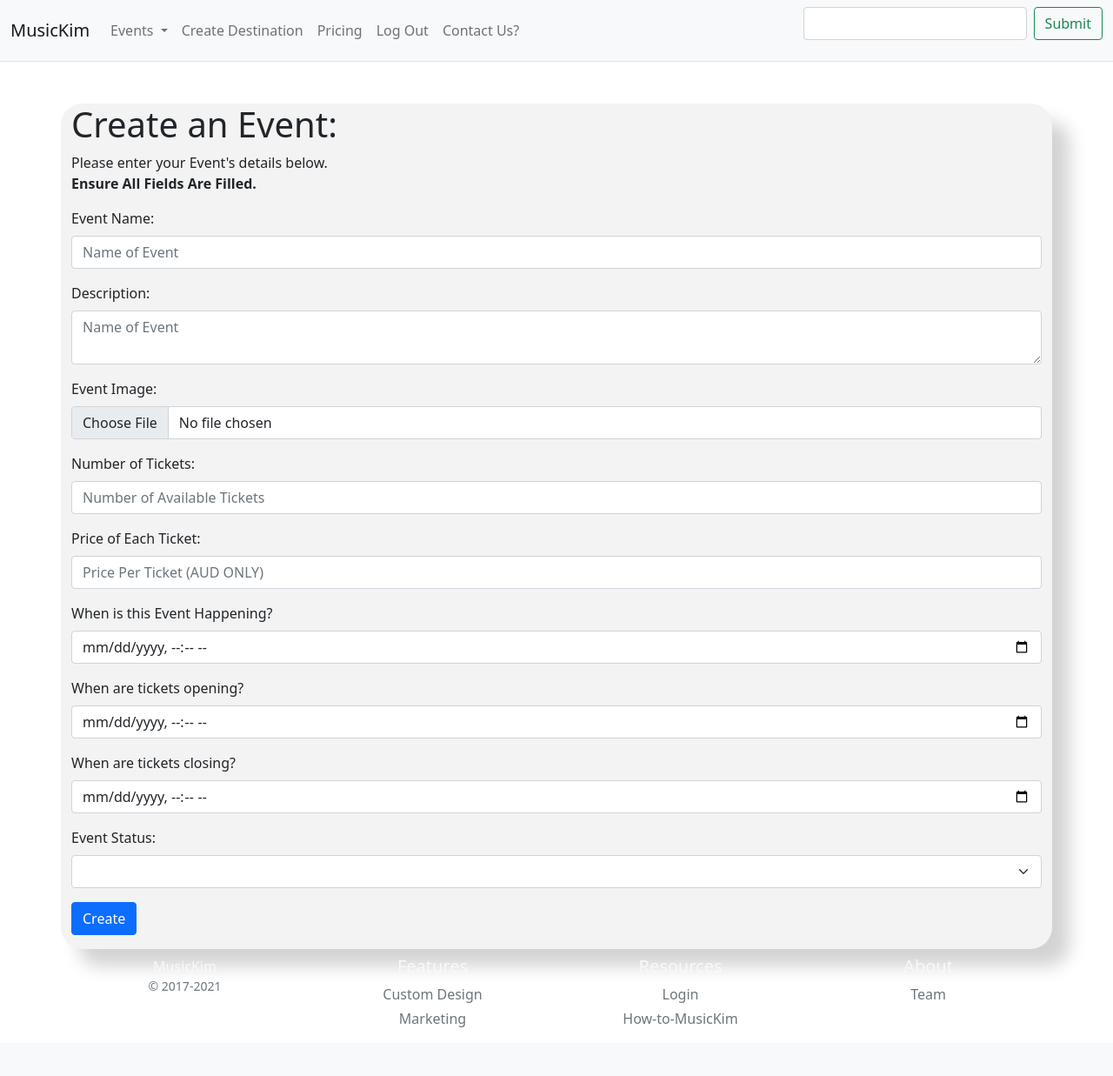
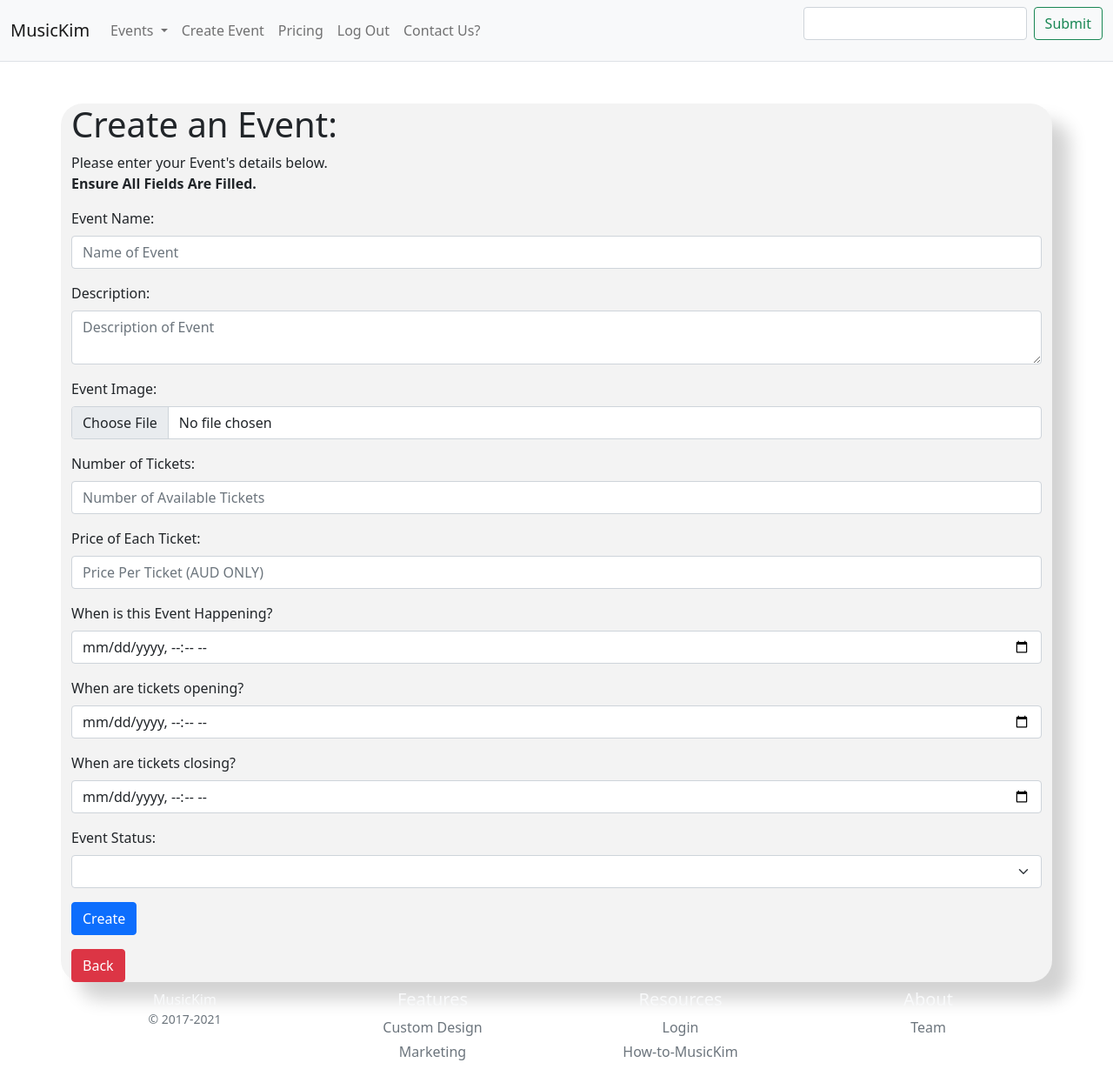
Before and after one commit to swk23C8/TeamAnshul, a Flask app: page /events/create in a window 1280 px wide. Shown: the whole page at 87% size. Before the commit the page ends 1181 px from the top, so only its background shows below. Run offline with Flask 2, Linux system fonts and the light colour scheme; a user stored in the database is signed in; some libraries are stand-ins or nearby versions.

Commit message:
Linked all buttons to correct pages

```diff
--- a/website/destinations.py
+++ b/website/destinations.py
@@ -95,15 +95,16 @@
 def delete_show(id):
   post_to_delete = Destination.query.get_or_404(id).id
   id = current_user.id
-  print(id)
-  print(post_to_delete)
+
   if id == post_to_delete:
 
     destination = Destination.query.filter_by(id=id).first()
     # create the comment form
     db.session.delete(destination)
     db.session.commit()
-    return jsonify(message='deleted destination'), 200
+    # Notify User and redirect them back to the main page.
+    #flash("Event has been deleted.")
+    return redirect(url_for('main.index'))
 
 
   else:
--- a/website/forms.py
+++ b/website/forms.py
@@ -9,7 +9,7 @@
 #Create new event
 class DestinationForm(FlaskForm):
   name = StringField('Event Name:', validators=[InputRequired()], render_kw={"placeholder": "Name of Event"})
-  description = TextAreaField('Description:', validators=[InputRequired()], render_kw={"placeholder": "Name of Event"})
+  description = TextAreaField('Description:', validators=[InputRequired()], render_kw={"placeholder": "Description of Event"})
   image = FileField('Event Image:', validators=[
     FileRequired(message='Image cannot be empty'),
     FileAllowed(ALLOWED_FILE, message='Only supports png,jpg,JPG,PNG')])
--- a/website/models.py
+++ b/website/models.py
@@ -20,7 +20,7 @@
     posts = db.relationship('Destination', backref='poster')
 
 
-
+#Destinations represents Events
 class Destination(db.Model):
     __tablename__ = 'destinations'
     id = db.Column(db.Integer, primary_key=True)
--- a/website/templates/base.html
+++ b/website/templates/base.html
@@ -17,7 +17,7 @@
       <!-- Navbar -->
       <nav class="navbar navbar-expand-lg navbar-light bg-light">
         <div class="container-fluid">
-          <a class="navbar-brand" href="#">MusicKim</a>
+          <a class="navbar-brand" href="{{ url_for('main.index') }}">MusicKim</a>
           <button
             class="navbar-toggler"
             type="button"
@@ -55,7 +55,7 @@
                 </ul>
               </li>
               <li class="nav-item">
-                <a class="nav-link" href="{{ url_for('destination.create') }}">Create Destination</a>
+                <a class="nav-link" href="{{ url_for('destination.create') }}">Create Event</a>
               </li>
               <li class="nav-item">
                 <a class="nav-link" href="#">Pricing</a>
--- a/website/templates/destinations/create.html
+++ b/website/templates/destinations/create.html
@@ -11,6 +11,8 @@
 
         {{wtf.render_form(form)}}
 
+        <a href="{{ url_for('main.index') }}" class="btn btn-danger">Back</a>
+
       </div>
     </div>
   </div>
--- a/website/templates/destinations/show.html
+++ b/website/templates/destinations/show.html
@@ -37,7 +37,8 @@
                   <a href="#" class="btn btn-danger">Book Now</a>
 
 
-                  <a href="#">Delete Event</a>
+                  <a class="btn btn" href="{{ url_for('destination.delete_show', id=destination.id) }}">Delete Event</a>
+                  <a class="btn btn" href="{{ url_for('destination.edit_post', id=destination.id) }}">Edit Event</a>
 
                 {% else %}
                   <p>You Must be Logged In to book this event</p>
--- a/website/templates/edit_event.html
+++ b/website/templates/edit_event.html
@@ -18,6 +18,8 @@
 	<!-- Edit Form (Pre - Filled )-->
 
 	{{wtf.render_form(form)}}
+	<a href="{{ url_for('main.index') }}" class="btn btn-danger">Back</a>
+
 
 
 
```
Also changed, not shown: website/travel123.sqlite.
